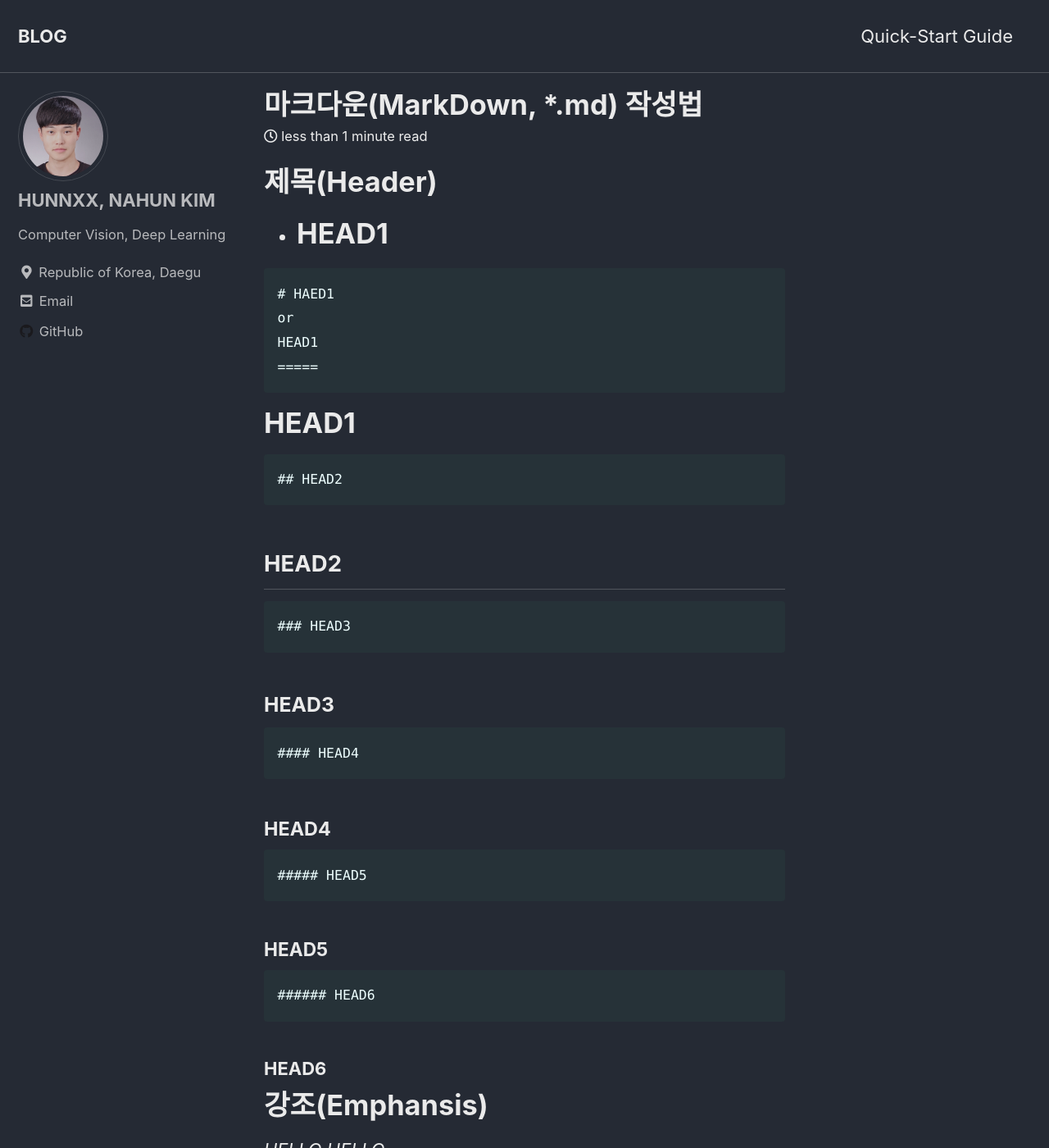
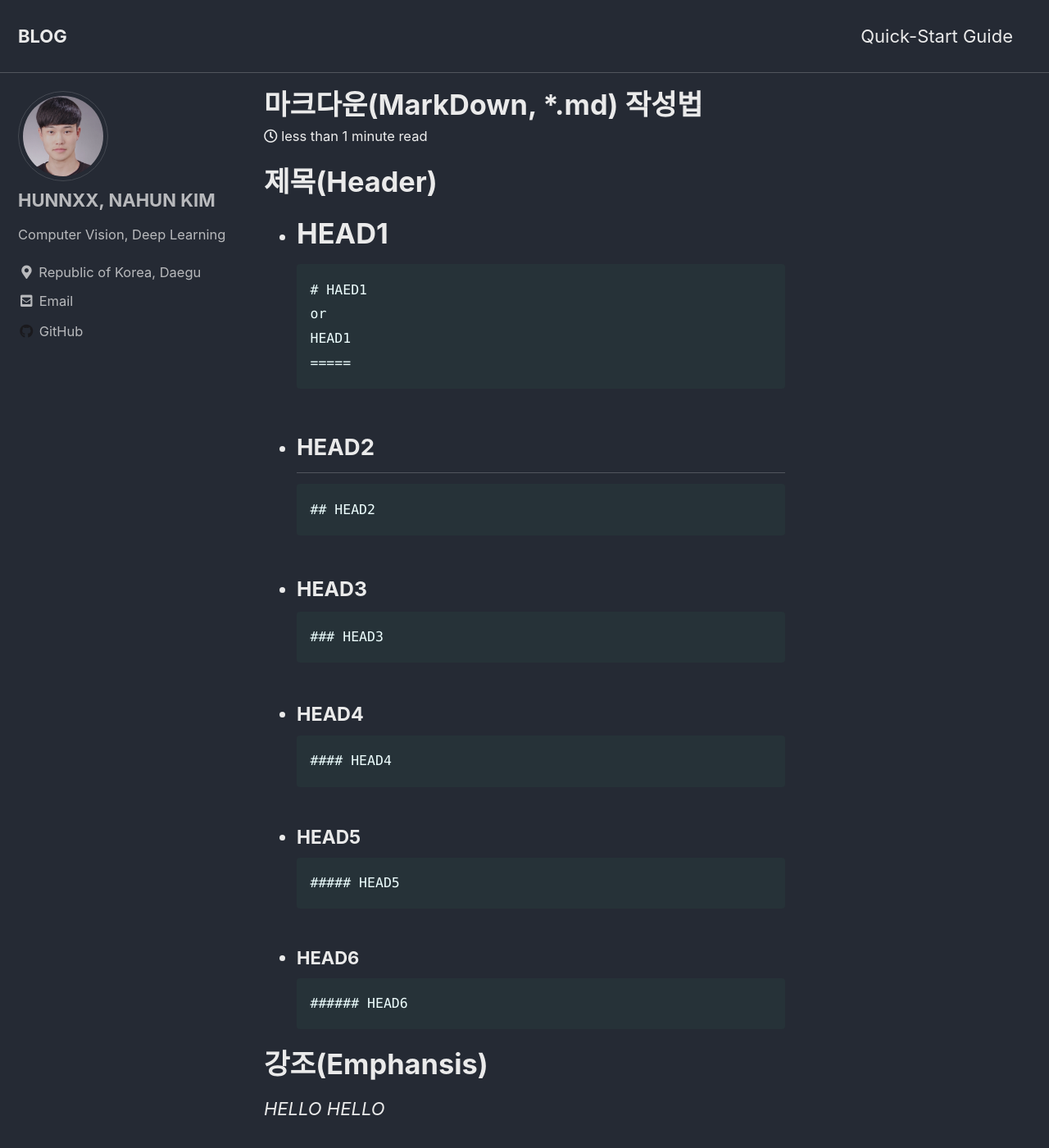
Before and after one commit to hunnxx/hunnxx.github.io, a Jekyll site: the page built from _posts/2020-08-01-practice.md, in a window 1280 px wide and 1400 px high. Shown: the whole window at 82% size. Built offline with Jekyll 4.4.1, drawn with Linux system fonts in a browser that asks for light colours; cached includes are drawn as plain includes.

Commit message:
Update 2020-08-01-practice.md

````diff
--- a/_posts/2020-08-01-practice.md
+++ b/_posts/2020-08-01-practice.md
@@ -7,39 +7,38 @@ categories:
 # 제목(Header)
 
 - # HEAD1
-
 ```
 # HAED1
 or
 HEAD1
 =====
 ```
-# HEAD1
 
+- ## HEAD2
 ```
 ## HEAD2
 ```
-## HEAD2
 
+- ### HEAD3
 ```
 ### HEAD3
 ```
-### HEAD3
 
+- #### HEAD4
 ```
 #### HEAD4
 ```
-#### HEAD4
 
+- ##### HEAD5
 ```
 ##### HEAD5
 ```
-##### HEAD5
 
+- ###### HEAD6
 ```
 ###### HEAD6
 ```
-###### HEAD6
+
 
 
 # 강조(Emphansis)
````
